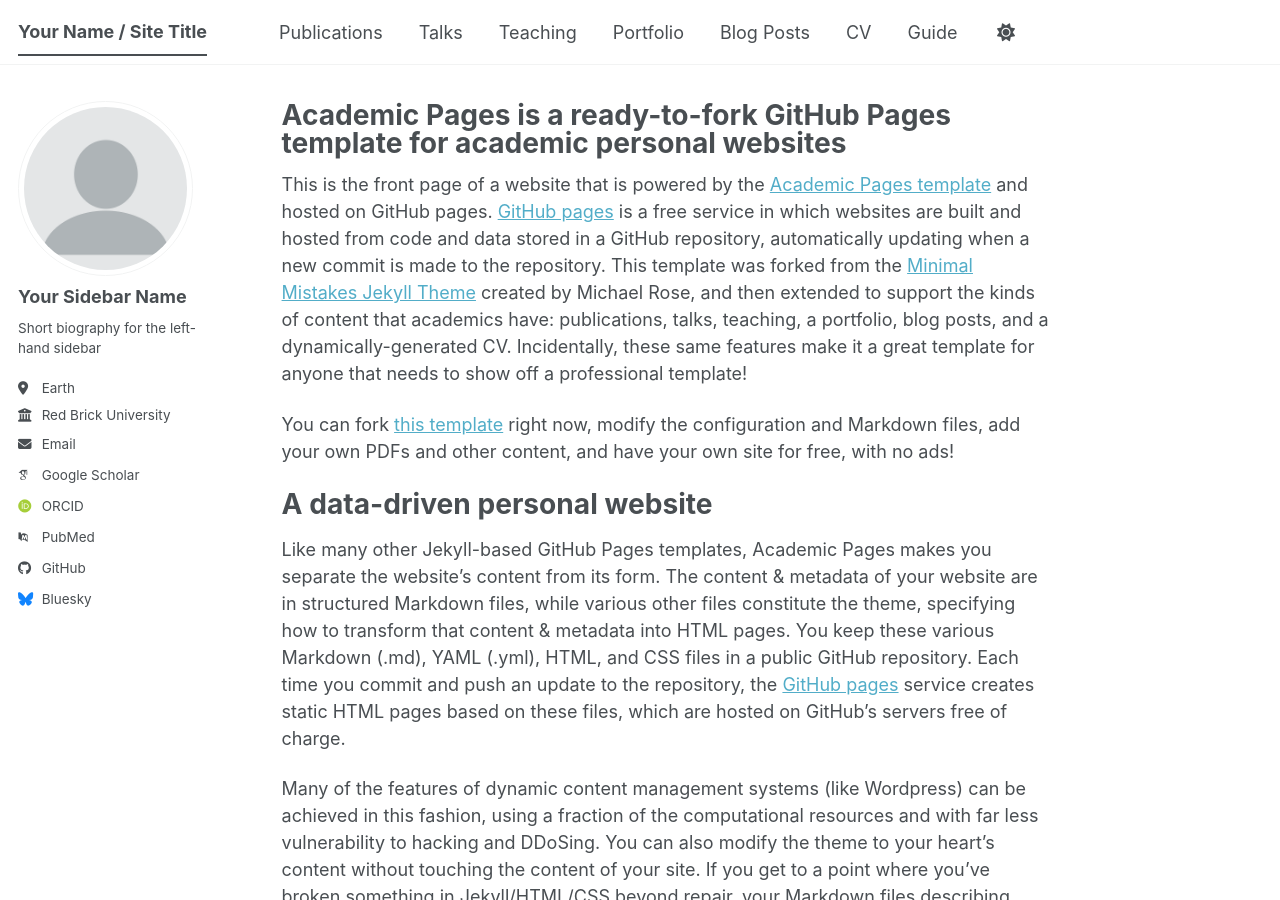
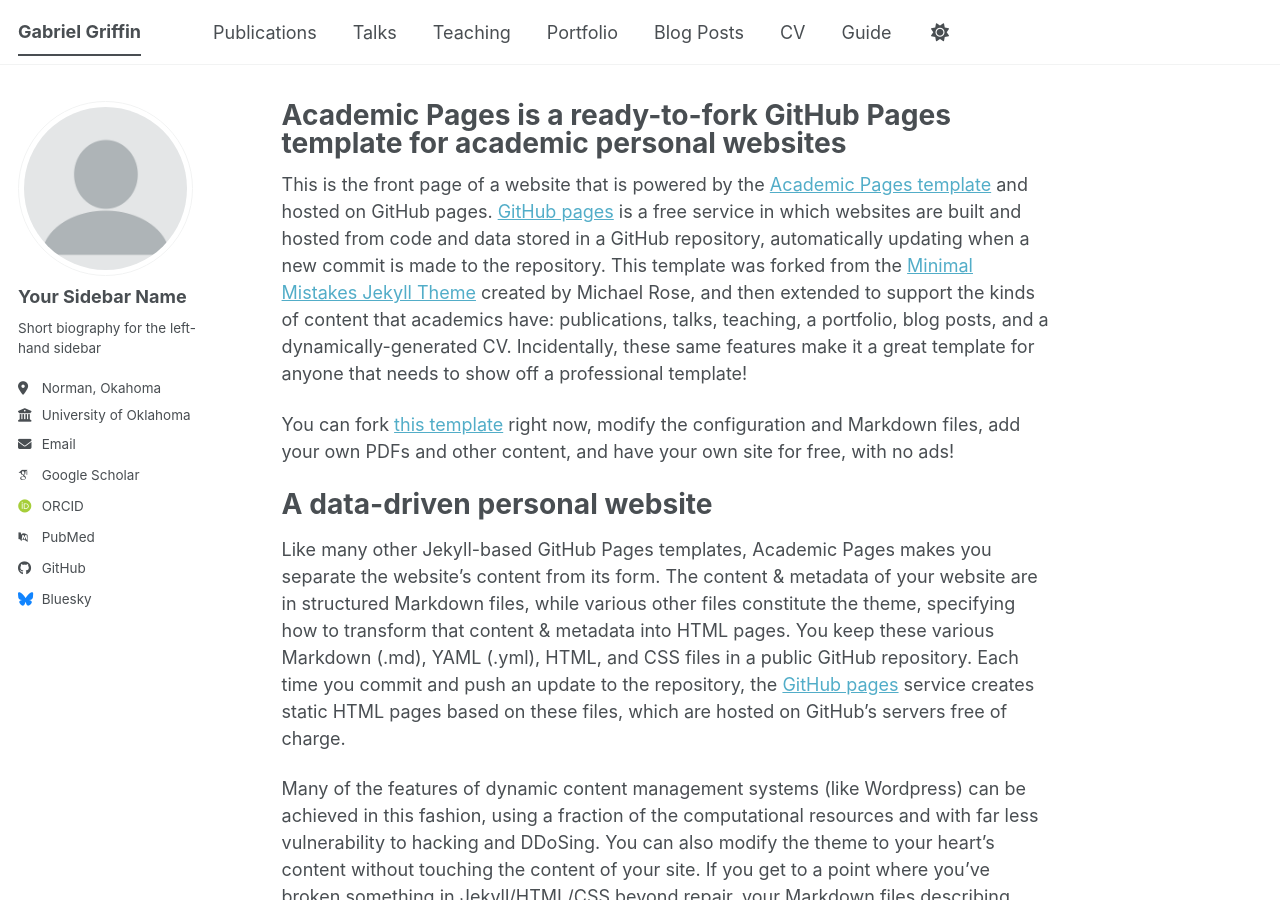
Before and after one commit to glggriffin/gabrielgriffin.github.io, a Jekyll site: the page built from _pages/about.md, in a window 1280 px wide and 900 px high. Built offline with Jekyll 4.4.1, drawn with Linux system fonts in a browser that asks for light colours; some web fonts are replaced; a script bundle is joined from its source files by our own code; library files that are not in the unit come from our copies.

Commit message:
Update _config.yml

```diff
--- a/_config.yml
+++ b/_config.yml
@@ -9,7 +9,7 @@
 # Basic Site Settings
 locale                   : "en-US"
 site_theme               : "default" # The available themes options are "default", "air", "sunrise", "mint", "dirt" and "contrast"
-title                    : "Your Name / Site Title"
+title                    : "Gabriel Griffin"
 title_separator          : "-"
 name                     : &name "Gabriel Griffin"
 description              : &description "Gabriel Griffin's academic portfolio"   # Update this with a general description of your site, this is the default if not overridden by a page
@@ -27,10 +27,10 @@
   name             : "Your Sidebar Name"
   pronouns         : # example: "she/her"
   bio              : "Short biography for the left-hand sidebar"
-  location         : "Earth"
-  employer         : "Red Brick University"
+  location         : "Norman, Okahoma"
+  employer         : "University of Oklahoma"
   uri              : # URL
-  email            : "none@example.org"
+  email            : "gabrielgriffin@ou.edu"
 
   # Academic websites
   academia         : # URL
```
